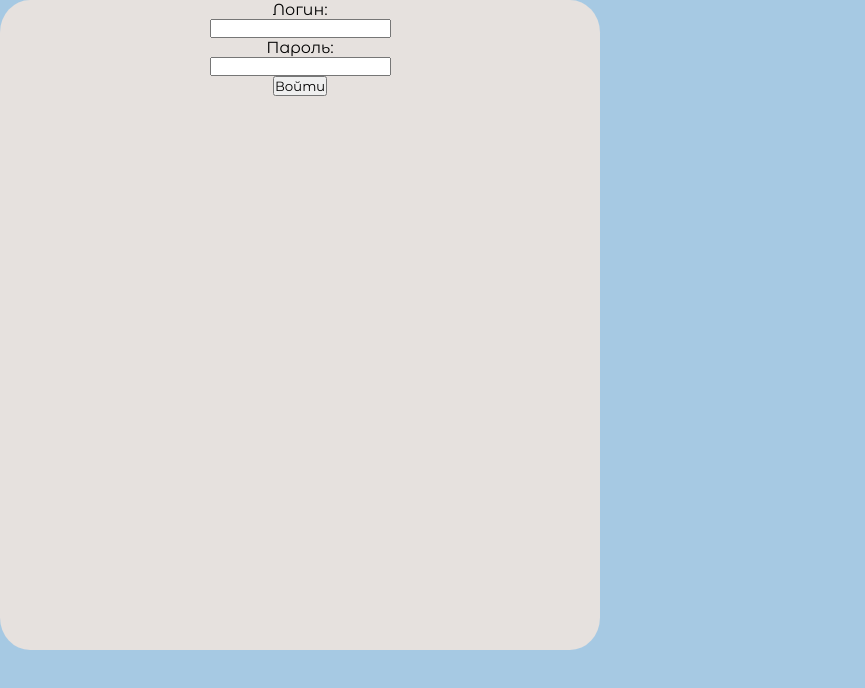
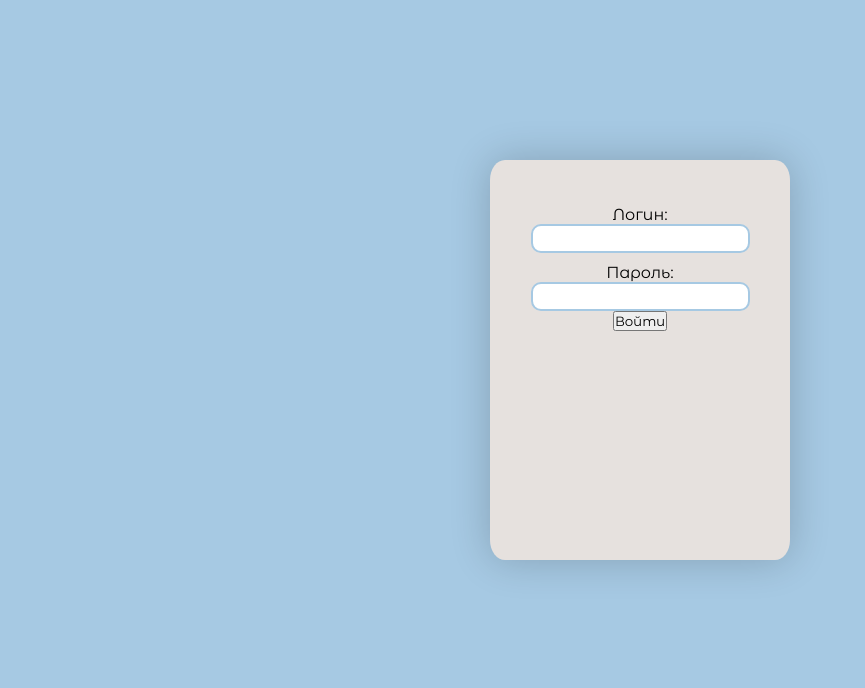
Before and after one commit to volumeskies/Backgammon-Game-using-NodeJS, a website: page signin.html in a window 1280 px wide. Shown: the whole page, without its empty margins (0-865 px from the left). Drawn offline with Linux system fonts and the light colour scheme.

Commit message:
Add files via upload

```diff
--- a/style.css
+++ b/style.css
@@ -13,36 +13,54 @@
 }
 
 body{
+    position: relative;
+    width: 100%;
+    height: 100vh;
     background-color: var(--blue);
-    height: 100%;
-}
-
-.form{
-    display: table;
-    height: 100%;
-    margin: 0 auto;
 }
 
 form{
-    display: table-cell;
-    vertical-align: middle;
+    position: absolute;
+    top: calc(45% - 400px/2);
+    left: calc(50% - 300px/2);
+    height: 400px;
+    width: 300px;
 }
 
 .elements{
     background-color: var(--white);
-    width: 600px;
-    height: 650px;
+    width: 300px;
+    height: 400px;
     display: flex;
     flex-direction: column;
     align-items: center;
     border-radius: 5%;
     margin: auto;
+    box-shadow: 0 0 40px rgba(0,0,0,0.2);
 }
 
 p{
     font-family: 'Montserrat Alternates', sans-serif;
+    margin-top: 10px;
 }
 
 button{
     font-family: 'Montserrat Alternates', sans-serif;
 }
+
+input{
+    height: 25px;
+    width: 65%;
+    border: 2px solid var(--blue);
+    border-radius: 10px;
+    padding: 0 10px;
+}
+
+input:focus{
+    outline: none;
+    border-color: var(--purple);
+}
+
+.first__elem{
+    margin-top: 15%;
+}
```
